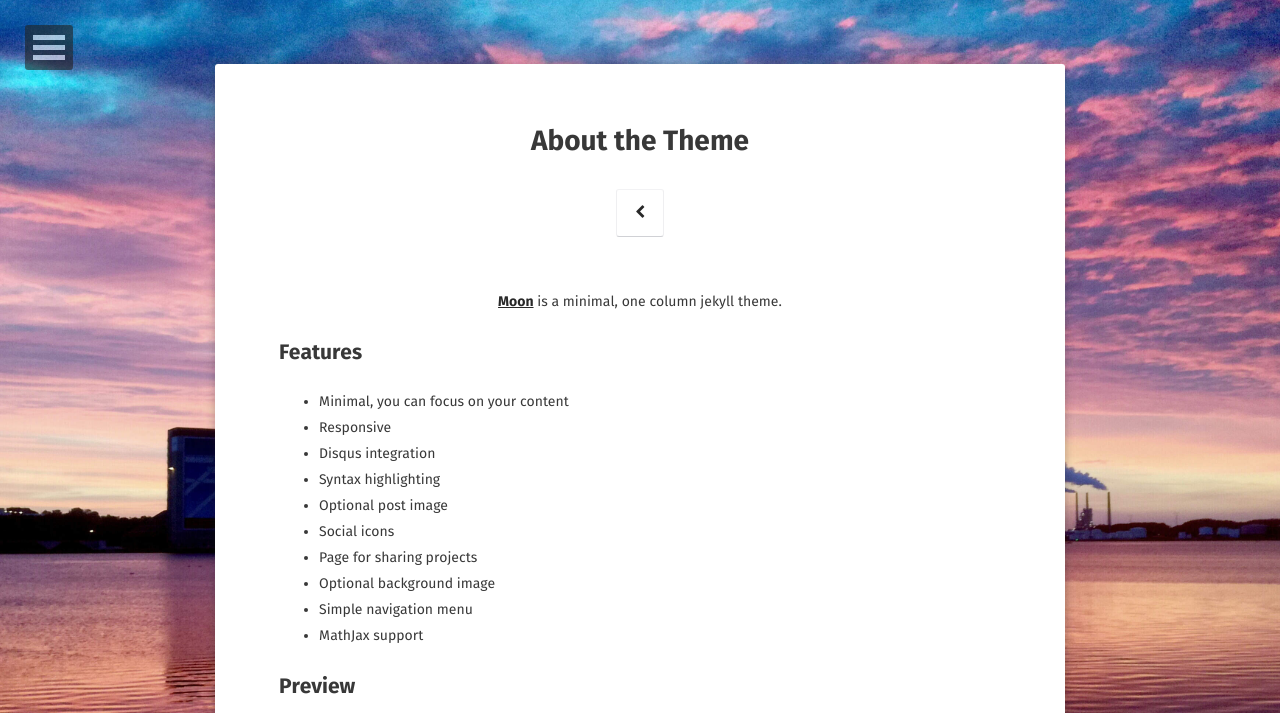
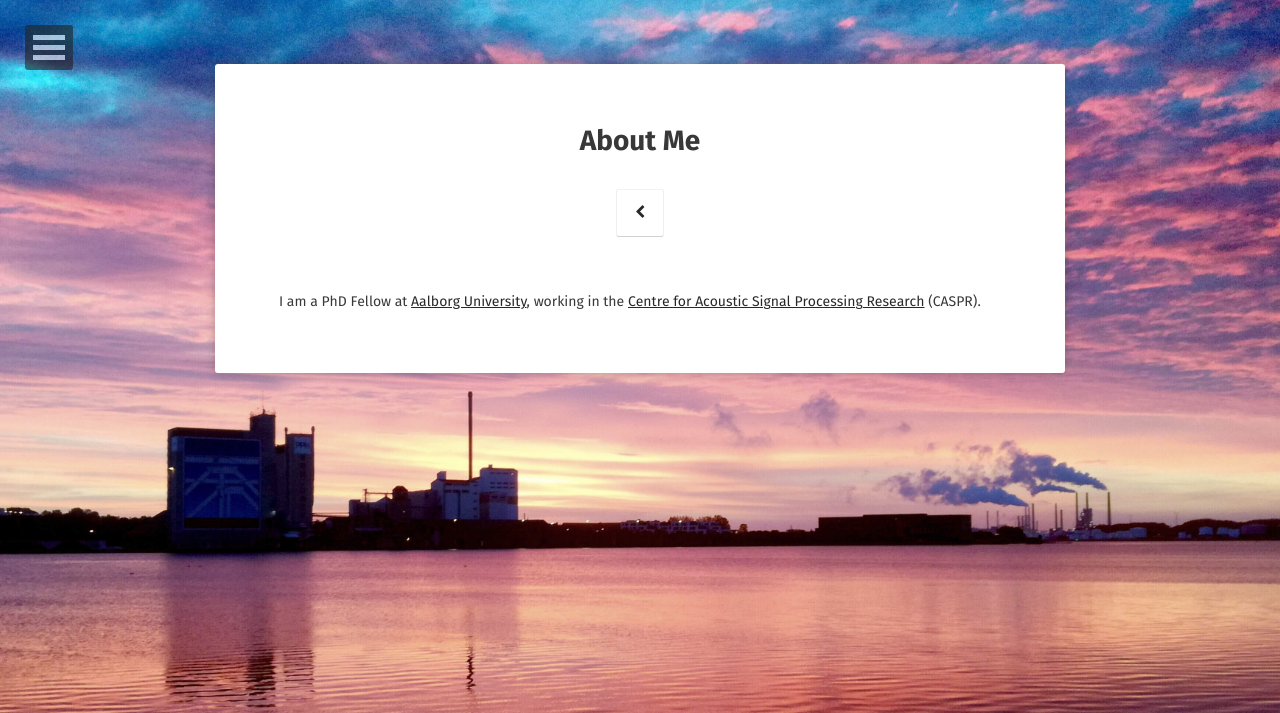
Before and after one commit to danmic/danmic.github.io, a Jekyll site: the page built from about/index.md, in a window 1280 px wide. Shown: the top 713 px of the page. Built offline with Jekyll 4.4.1, drawn with Linux system fonts in a browser that asks for light colours; some web fonts are replaced; some of the changed text lies outside the part shown; grey boxes are pictures that could not be loaded.

Commit message:
new about section

```diff
--- a/about/index.md
+++ b/about/index.md
@@ -1,37 +1,9 @@
 ---
 layout: page
-title: About the Theme
-tags: [about, Jekyll, theme, moon]
-date: 2016-03-21
+title: About Me
+tags: [about]
+date: 2018-06-20
 comments: false
 ---
 
-<center><a href="http://taylantatli.github.io/Moon"><b>Moon</b></a> is a minimal, one column jekyll theme.</center>
-
-## Features
-* Minimal, you can focus on your content
-* Responsive
-* Disqus integration
-* Syntax highlighting
-* Optional post image
-* Social icons
-* Page for sharing projects
-* Optional background image
-* Simple navigation menu
-* MathJax support
-
-## Preview
-
-{% capture images %}
-    https://cloud.githubusercontent.com/assets/754514/14509720/61c61058-01d6-11e6-93ab-0918515ecd56.png
-    https://cloud.githubusercontent.com/assets/754514/14509716/61ac6c8e-01d6-11e6-879f-8308883de790.png
-{% endcapture %}
-{% include gallery images=images caption="Screenshots of Moon Theme" cols=2 %}
-
-See a [live version of Moon](http://taylantatli.github.io/Moon) hosted on GitHub.
-
-## Getting Started
-
-To learn how to install and use this theme check out the [Setup Guide](http://taylantatli.me/Moon/moon-theme/) for more information.
-
-[Install Moon](https://github.com/TaylanTatli/Moon){: .btn}
+I am a PhD Fellow at [Aalborg University](https://www.en.aau.dk), working in the [Centre for Acoustic Signal Processing Research](http://caspr.es.aau.dk) (CASPR).
```
Also changed, not shown: 1 other file.
